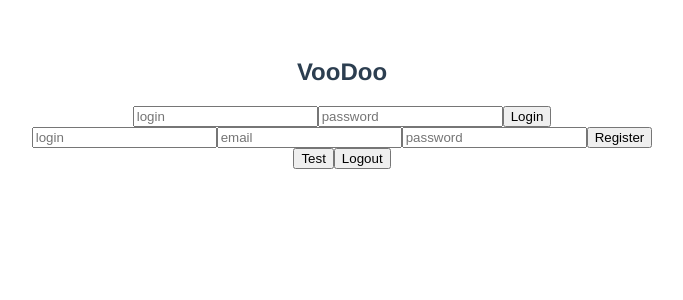
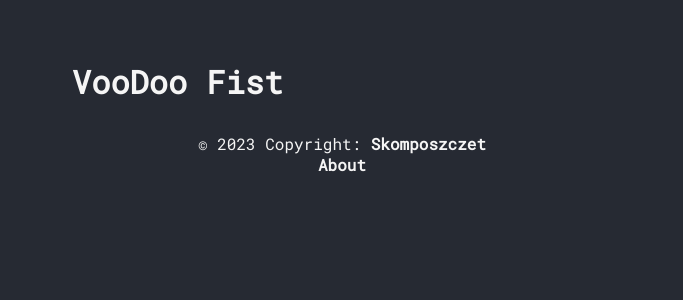
Before and after one commit to skomposzczet/voodoo-fist, a Vue app in the folder application/front/: page /auth in a window 1280 px wide. Shown: the top 300 px of the page, without its empty margins (298-981 px from the left). Built offline with nearby package versions, Linux system fonts and the light colour scheme.

Commit message:
set up app component

```diff
--- a/application/front/src/App.vue
+++ b/application/front/src/App.vue
@@ -1,91 +1,31 @@
 <template>
-  <nav>
-    <h1>VooDoo</h1>
-    <form >
-      <input type="text" placeholder="login" v-model="login">
-      <input type="password" placeholder="password" v-model="pw">
-      <button @click="login_handle">Login</button>
-    </form>
-    <form >
-      <input type="text" placeholder="login" v-model="login">
-      <input type="text" placeholder="email" v-model="email">
-      <input type="password" placeholder="password" v-model="pw">
-      <button @click="register">Register</button>
-    </form>
-    <button @click="test">Test</button>
-    <button @click="logout">Logout</button>
-  </nav>
+  <div class="wrapper" v-bind:style="bgc">
+    <div class="container">
+      <MyHeader title="VooDoo Fist"/>
+      <router-view></router-view>
+      <MyFooter />
+    </div>
+  </div>
 </template>
 
 <script lang="ts">
-import { defineComponent } from 'vue';
-import axios from 'axios';
-import { LoginUser, RegisterUser } from './services/auth-service';
-import authHeader from './services/auth-header'
+import './assets/css/main.css';
+import { defineComponent } from "vue"
+import MyHeader from "./components/MyHeader.vue"
+import MyFooter from "./components/MyFooter.vue"
 
 export default defineComponent({
-  name: 'app',
+  name: 'App',
+  components: {
+    MyHeader,
+    MyFooter,
+  },
   data() {
     return {
-      login: '',
-      pw: '',
-      email: '',
+      bgc: {
+        backgroundColor: '#262A33',
+      },
     }
   },
-  methods: {
-    async login_handle(evt: Event) {
-      evt.preventDefault();
-      const user: LoginUser = {
-        email: this.login,
-        password: this.pw,
-      };
-      this.$store.dispatch('auth/login', user);
-    },
-    async register(evt: Event) {
-      evt.preventDefault();
-      const user: RegisterUser = {
-        email: this.email,
-        username: this.login,
-        password: this.pw,
-      };
-      this.$store.dispatch('auth/register', user);
-    },
-    async test() {
-      const config = {
-        headers: authHeader()
-      };
-      axios.get(
-        'api/lists',
-        config
-      ).then(console.log).catch(console.log);
-    },
-    logout() {
-      this.$store.dispatch('auth/logout');
-    },
-  }
-})
-
+});
 </script>
-
-<style>
-#app {
-  font-family: Avenir, Helvetica, Arial, sans-serif;
-  -webkit-font-smoothing: antialiased;
-  -moz-osx-font-smoothing: grayscale;
-  text-align: center;
-  color: #2c3e50;
-}
-
-nav {
-  padding: 30px;
-}
-
-nav a {
-  font-weight: bold;
-  color: #2c3e50;
-}
-
-nav a.router-link-exact-active {
-  color: #42b983;
-}
-</style>
--- /dev/null
+++ b/application/front/src/assets/css/main.css
@@ -0,0 +1,101 @@
+@import url('https://fonts.googleapis.com/css2?family=Poppins:wght@300;400&display=swap');
+@import url('https://fonts.googleapis.com/css2?family=Roboto+Mono:wght@300;400&display=swap');
+* {
+    box-sizing: border-box;
+    margin: 0;
+    padding: 0;
+}
+body {
+    background-color: #313131;
+    font-family: 'Roboto Mono', sans-serif;
+    color: whitesmoke;
+    height:100vh;
+}
+.wrapper {
+    position: absolute;
+    top: 0;
+    left: 0;
+    right: 0;
+    bottom: 0;
+    transition: 0.5s;
+}
+.container {
+    max-width: 600px;
+    margin: 30px auto;
+    overflow: auto;
+    min-height: 300px;
+    padding: 30px;
+    border-radius: 5px;
+}
+a {
+    text-decoration: none;
+    color: whitesmoke;
+}
+.btn {
+    display: inline-block;
+    background: #000;
+    color: #fff;
+    border: none;
+    padding: 5px 15px;
+    margin: 5px;
+    border-radius: 5px;
+    cursor: pointer;
+    text-decoration: none;
+    font-size: 15px;
+    font-family: inherit;
+}
+.btn:focus {
+    outline: none;
+}
+.btn:active {
+    transform: scale(0.98);
+}
+.btn-block {
+    display: block;
+    width: 100%;
+}
+form {
+    width: 100%;
+}
+input {
+    background-color: transparent;
+    border: none;
+    max-width: 100%;
+    margin-left: 5px;
+    font-size: 22px;
+    font-family: inherit;
+    color: whitesmoke;
+    font-weight: inherit;
+}
+input:focus {
+    outline: none;
+}
+.swal-modal {
+    background-color: #221f1f;
+    border: none;
+    border-radius: 5px;
+}
+.swal-title {
+    color: whitesmoke;
+}
+.swal-text {
+    color: whitesmoke;
+}
+.swal-button--confirm {
+    border-radius: 5px;
+    background-color: #4962B3;
+    font-size: 17px;
+    border: 1px solid #3e549a;
+    text-shadow: 0px -1px 0px rgba(0, 0, 0, 0.3);
+}
+.swal-button--cancel {
+    border-radius: 5px;
+    background-color: #EFC3F5;
+    font-size: 17px;
+    border: 1px solid #5E0035;
+    text-shadow: 0px -1px 0px rgba(0, 0, 0, 0.3);
+    color: black;
+}
+.swal-button--cancel:active {
+    background-color: black;
+}
--- /dev/null
+++ b/application/front/src/components/MyFooter.vue
@@ -0,0 +1,24 @@
+<template>
+    <footer>
+        <p>&copy; 2023 Copyright: <a href="https://github.com/skomposzczet" target="_blank">Skomposzczet</a></p>
+        <router-link to="/about">About</router-link>
+    </footer>
+</template>
+
+<script lang="ts">
+import { defineComponent } from 'vue';
+
+export default defineComponent({
+    name: "MyFooter",
+});
+</script>
+
+<style scoped>
+footer {
+    margin-top: 30px;
+    text-align: center;
+}
+a {
+    font-weight: bold;
+}
+</style>
--- /dev/null
+++ b/application/front/src/components/MyHeader.vue
@@ -0,0 +1,28 @@
+<template>
+    <header>
+        <router-link to="/" >
+            <h1>{{ title }}</h1>
+        </router-link>
+    </header>
+</template>
+
+<script lang="ts">
+import { defineComponent } from 'vue';
+
+export default defineComponent({
+    name: "MyHeader",
+    props: {
+        title: String,
+    },
+});
+</script>
+
+<style scoped>
+    header {
+        display: flex;
+        justify-content: space-between;
+        align-items: center;
+        margin-bottom: 20px;
+    }
+
+</style>
```
